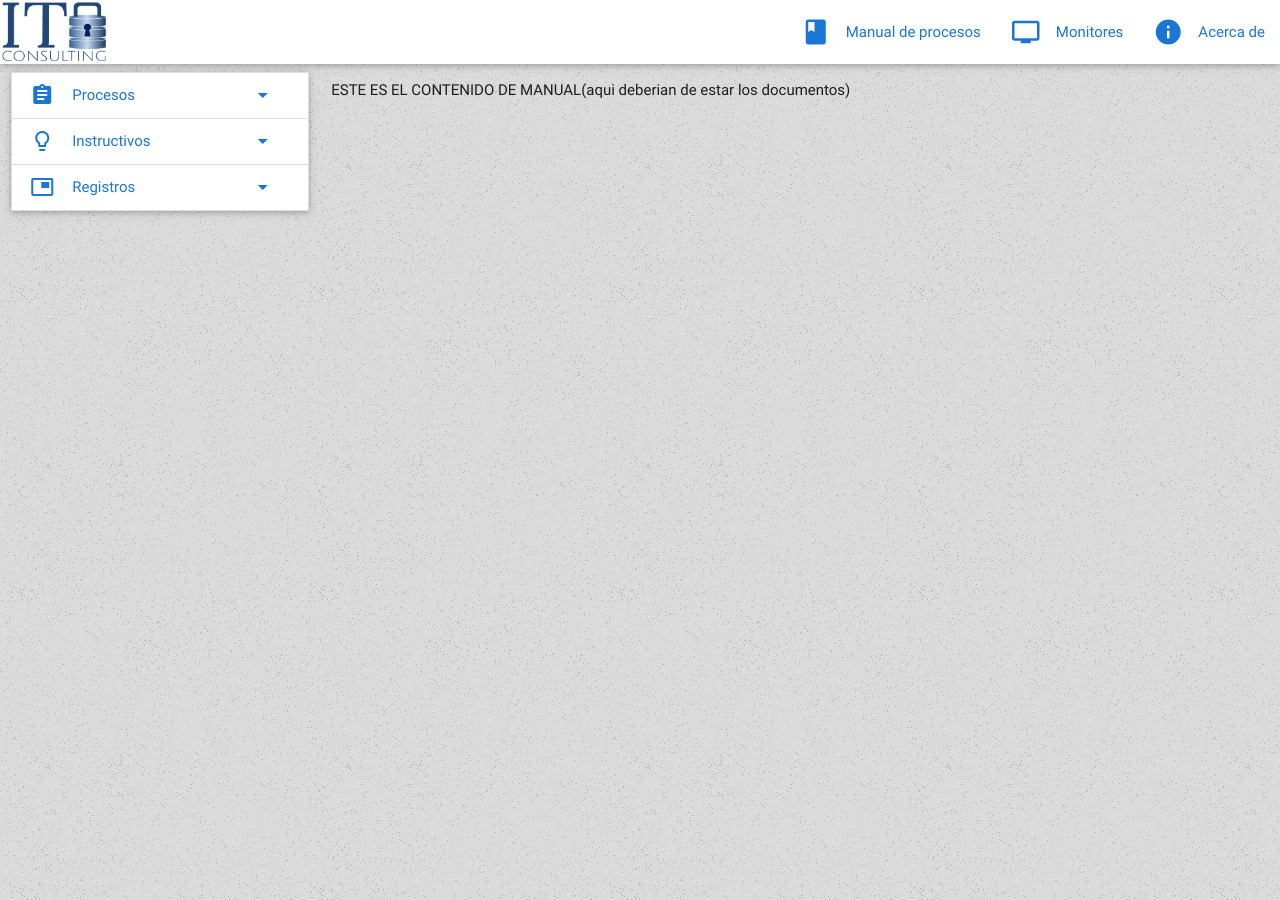
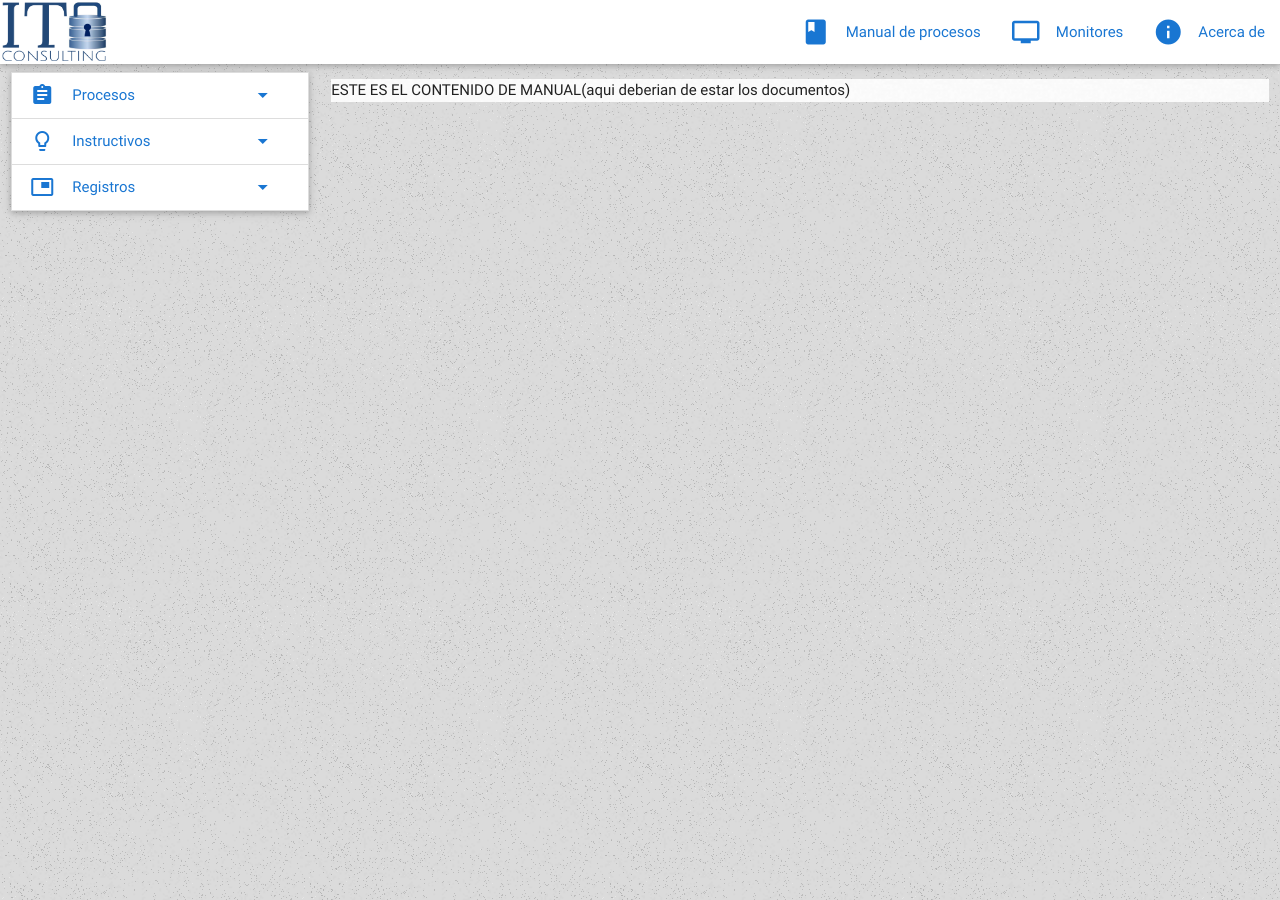
Before and after one commit to itconsultingcorpcr/itconsultingcorpcr.github.io, a Jekyll site: the page built from manual/index.html, in a window 1280 px wide. Built offline with Jekyll 4.4.1, drawn with Linux system fonts in a browser that asks for light colours.

Commit message:
Update index.html
Agregada la clase cream_bk al div de contenidos.

```diff
--- a/manual/index.html
+++ b/manual/index.html
@@ -5,6 +5,8 @@ basejs: ../js
 basecss: ../css
 baseimages: ../images
 ---
-<p>ESTE ES EL CONTENIDO DE MANUAL(aqui deberian de estar los documentos)</p>
+<div class="cream_bk">
+    <p>ESTE ES EL CONTENIDO DE MANUAL(aqui deberian de estar los documentos)</p>
+</div>
 
 <!-- <a id="mybutton" class="waves-effect waves-light btn">button</a> -->
```
